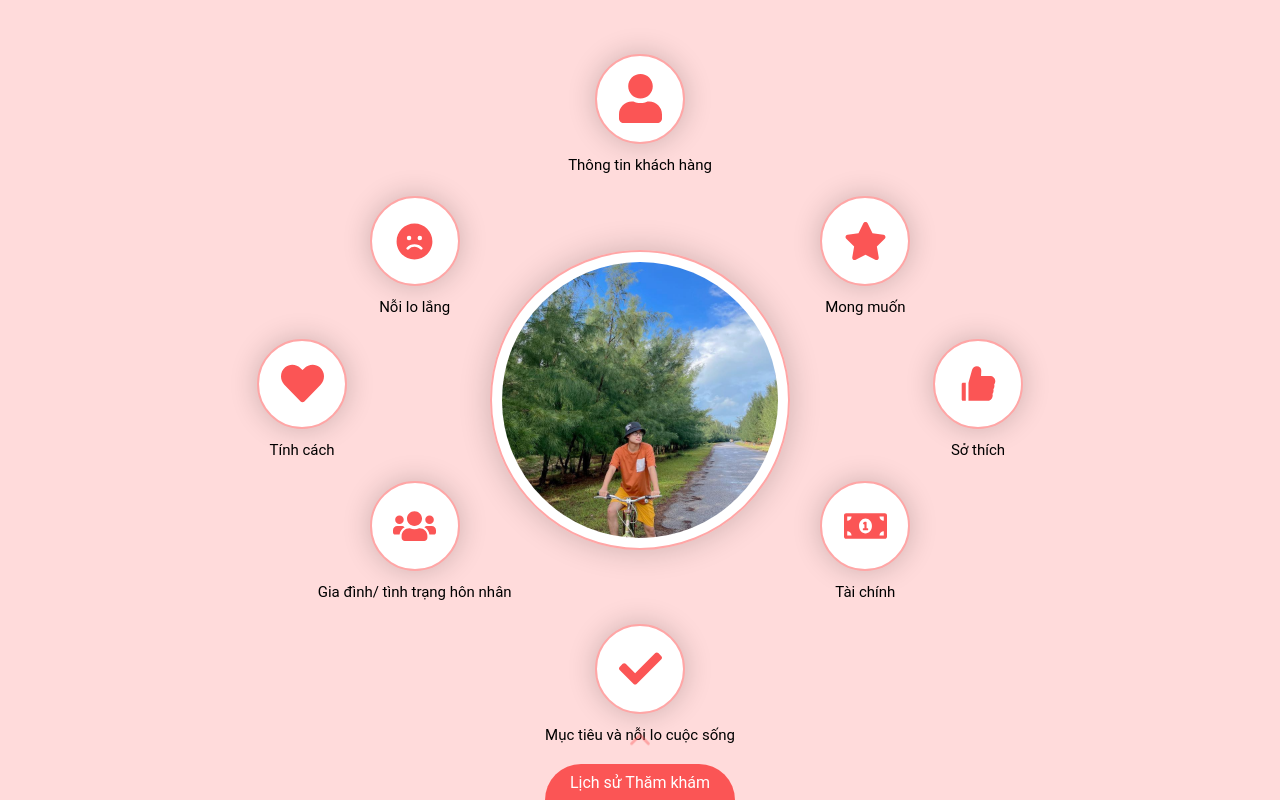
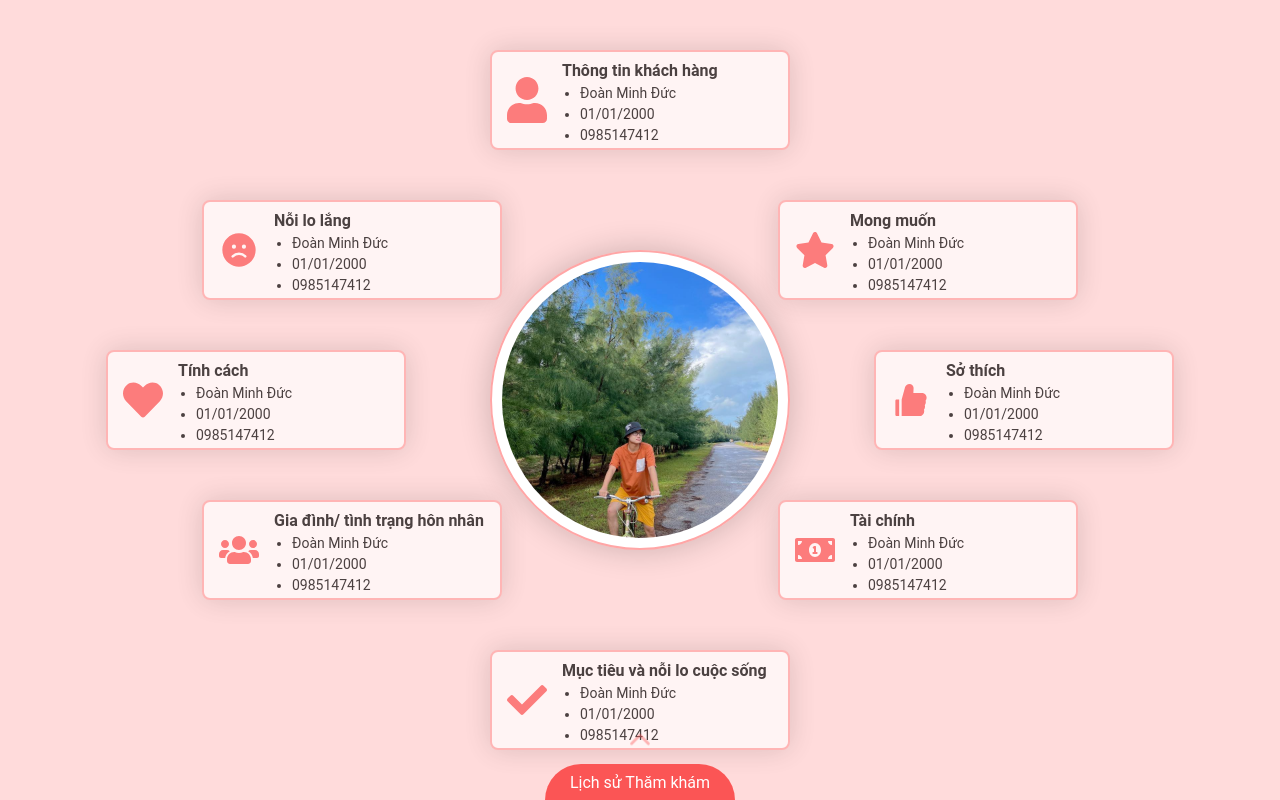
Before and after one commit to teamcodeSCI/customer-portrait, a React (Create React App) app: page / in a window 1280 px wide. Built offline with nearby package versions, Linux system fonts and the light colour scheme.

Commit message:
first commit

```diff
--- a/src/App.tsx
+++ b/src/App.tsx
@@ -71,166 +71,198 @@ function App() {
           </motion.div>
         </div>
         <div className={style['row']}>
-          <button
-            onClick={handleOpenProfile}
-            data-tooltip-id="profile-tooltip"
-            data-tooltip-html={`<ul style="${tooltipStyle}">
-                <li>Họ tên: ${profileData.name}</li>
-                <li>Ngày sinh:  ${profileData.birth}</li>
-                <li>Địa chỉ: ${profileData.address}</li>
-                <li>Số điện thoại: ${profileData.phone}</li>
-                <li>Email: ${profileData.email}</li>
-                <li>Nghề nghiệp: ${profileData.job}</li>
-                <li>Trạng thái: ${profileData.status}</li>
-              </ul>`}
-            data-tooltip-delay-show={0}
-          >
-            <motion.div
+          <div className={style['position']}>
+            <motion.button
               initial={{ scale: 0 }}
               animate={{ scale: 1 }}
               transition={{ delay: 0.2 }}
-              className={style['icon']}
+              onClick={handleOpenProfile}
             >
               <img width={40} height={40} src={`${process.env.PUBLIC_URL}/assets/icons/user.svg`} alt="" />
-            </motion.div>
-            <motion.div
-              initial={{ translateY: -20, opacity: 0 }}
-              animate={{ translateY: 0, opacity: 1 }}
-              transition={{ delay: 1.8 }}
-            >
+
+              <div className={style['content']}>
                 <span>Thông tin khách hàng</span>
-            </motion.div>
-          </button>
-          <Tooltip id="profile-tooltip" />
+                <ul>
+                  <li>{profileData.name}</li>
+                  <li>{profileData.birth}</li>
+                  <li>{profileData.phone}</li>
+                  <li>{profileData.email}</li>
+                  <li>{profileData.address}</li>
+                  <li>{profileData.job}</li>
+                  <li>{profileData.status}</li>
+                </ul>
+              </div>
+            </motion.button>
+          </div>
         </div>
         <div className={style['row']}>
-          <button onClick={handleOpenWorries}>
-            <motion.div
+          <div className={style['position']}>
+            <motion.button
               initial={{ scale: 0 }}
               animate={{ scale: 1 }}
-              transition={{ delay: 1.6 }}
-              className={style['icon']}
+              transition={{ delay: 0.2 }}
+              onClick={handleOpenWorries}
             >
               <img width={40} height={40} src={`${process.env.PUBLIC_URL}/assets/icons/sad.svg`} alt="" />
-            </motion.div>
-            <motion.div
-              initial={{ translateY: -20, opacity: 0 }}
-              animate={{ translateY: 0, opacity: 1 }}
-              transition={{ delay: 3.2 }}
-            >
+              <div className={style['content']}>
                 <span>Nỗi lo lắng</span>
-            </motion.div>
-          </button>
-          <button onClick={handleOpenDesire}>
-            <motion.div
+                <ul>
+                  <li>{profileData.name}</li>
+                  <li>{profileData.birth}</li>
+                  <li>{profileData.phone}</li>
+                  <li>{profileData.email}</li>
+                  <li>{profileData.address}</li>
+                  <li>{profileData.job}</li>
+                  <li>{profileData.status}</li>
+                </ul>
+              </div>
+            </motion.button>
+          </div>
+          <div className={style['position']}>
+            <motion.button
               initial={{ scale: 0 }}
               animate={{ scale: 1 }}
-              transition={{ delay: 0.4 }}
-              className={style['icon']}
+              transition={{ delay: 0.2 }}
+              onClick={handleOpenDesire}
             >
               <img width={40} height={40} src={`${process.env.PUBLIC_URL}/assets/icons/star.svg`} alt="" />
-            </motion.div>
-            <motion.div
-              initial={{ translateY: -20, opacity: 0 }}
-              animate={{ translateY: 0, opacity: 1 }}
-              transition={{ delay: 2 }}
-            >
+
+              <div className={style['content']}>
                 <span>Mong muốn</span>
-            </motion.div>
-          </button>
+                <ul>
+                  <li>{profileData.name}</li>
+                  <li>{profileData.birth}</li>
+                  <li>{profileData.phone}</li>
+                  <li>{profileData.email}</li>
+                  <li>{profileData.address}</li>
+                  <li>{profileData.job}</li>
+                  <li>{profileData.status}</li>
+                </ul>
+              </div>
+            </motion.button>
+          </div>
         </div>
         <div className={style['row']}>
-          <button onClick={handleOpenPersonality}>
-            <motion.div
+          <div className={style['position']}>
+            <motion.button
               initial={{ scale: 0 }}
               animate={{ scale: 1 }}
-              transition={{ delay: 1.4 }}
-              className={style['icon']}
+              transition={{ delay: 0.2 }}
+              onClick={handleOpenPersonality}
             >
               <img width={40} height={40} src={`${process.env.PUBLIC_URL}/assets/icons/heart.svg`} alt="" />
-            </motion.div>
-            <motion.div
-              initial={{ translateY: -20, opacity: 0 }}
-              animate={{ translateY: 0, opacity: 1 }}
-              transition={{ delay: 3 }}
-            >
+
+              <div className={style['content']}>
                 <span>Tính cách</span>
-            </motion.div>
-          </button>
-          <button></button>
-          <button onClick={handleOpenHobby}>
-            <motion.div
+                <ul>
+                  <li>{profileData.name}</li>
+                  <li>{profileData.birth}</li>
+                  <li>{profileData.phone}</li>
+                  <li>{profileData.email}</li>
+                  <li>{profileData.address}</li>
+                  <li>{profileData.job}</li>
+                  <li>{profileData.status}</li>
+                </ul>
+              </div>
+            </motion.button>
+          </div>
+          <div className={style['position']}></div>
+          <div className={style['position']}>
+            <motion.button
               initial={{ scale: 0 }}
               animate={{ scale: 1 }}
-              transition={{ delay: 0.6 }}
-              className={style['icon']}
+              transition={{ delay: 0.2 }}
+              onClick={handleOpenHobby}
             >
               <img width={40} height={40} src={`${process.env.PUBLIC_URL}/assets/icons/like.svg`} alt="" />
-            </motion.div>
-            <motion.div
-              initial={{ translateY: -20, opacity: 0 }}
-              animate={{ translateY: 0, opacity: 1 }}
-              transition={{ delay: 2.2 }}
-            >
+
+              <div className={style['content']}>
                 <span>Sở thích</span>
-            </motion.div>
-          </button>
+                <ul>
+                  <li>{profileData.name}</li>
+                  <li>{profileData.birth}</li>
+                  <li>{profileData.phone}</li>
+                  <li>{profileData.email}</li>
+                  <li>{profileData.address}</li>
+                  <li>{profileData.job}</li>
+                  <li>{profileData.status}</li>
+                </ul>
+              </div>
+            </motion.button>
+          </div>
         </div>
         <div className={style['row']}>
-          <button onClick={handleOpenFamily}>
-            <motion.div
+          <div className={style['position']}>
+            <motion.button
               initial={{ scale: 0 }}
               animate={{ scale: 1 }}
-              transition={{ delay: 1.2 }}
-              className={style['icon']}
+              transition={{ delay: 0.2 }}
+              onClick={handleOpenFamily}
             >
               <img width={40} height={40} src={`${process.env.PUBLIC_URL}/assets/icons/users.svg`} alt="" />
-            </motion.div>
 
-            <motion.div
-              initial={{ translateY: -20, opacity: 0 }}
-              animate={{ translateY: 0, opacity: 1 }}
-              transition={{ delay: 2.8 }}
-            >
+              <div className={style['content']}>
                 <span>Gia đình/ tình trạng hôn nhân</span>
-            </motion.div>
-          </button>
-          <button onClick={handleOpenFinance}>
-            <motion.div
+                <ul>
+                  <li>{profileData.name}</li>
+                  <li>{profileData.birth}</li>
+                  <li>{profileData.phone}</li>
+                  <li>{profileData.email}</li>
+                  <li>{profileData.address}</li>
+                  <li>{profileData.job}</li>
+                  <li>{profileData.status}</li>
+                </ul>
+              </div>
+            </motion.button>
+          </div>
+          <div className={style['position']}>
+            <motion.button
               initial={{ scale: 0 }}
               animate={{ scale: 1 }}
-              transition={{ delay: 0.8 }}
-              className={style['icon']}
+              transition={{ delay: 0.2 }}
+              onClick={handleOpenFinance}
             >
               <img width={40} height={40} src={`${process.env.PUBLIC_URL}/assets/icons/money.svg`} alt="" />
-            </motion.div>
-            <motion.div
-              initial={{ translateY: -20, opacity: 0 }}
-              animate={{ translateY: 0, opacity: 1 }}
-              transition={{ delay: 2.4 }}
-            >
+
+              <div className={style['content']}>
                 <span>Tài chính</span>
-            </motion.div>
-          </button>
+                <ul>
+                  <li>{profileData.name}</li>
+                  <li>{profileData.birth}</li>
+                  <li>{profileData.phone}</li>
+                  <li>{profileData.email}</li>
+                  <li>{profileData.address}</li>
+                  <li>{profileData.job}</li>
+                  <li>{profileData.status}</li>
+                </ul>
+              </div>
+            </motion.button>
+          </div>
         </div>
         <div className={style['row']}>
-          <button onClick={handleOpenTarget}>
-            <motion.div
+          <div className={style['position']}>
+            <motion.button
               initial={{ scale: 0 }}
               animate={{ scale: 1 }}
-              transition={{ delay: 1 }}
-              className={style['icon']}
+              transition={{ delay: 0.2 }}
+              onClick={handleOpenTarget}
             >
               <img width={40} height={40} src={`${process.env.PUBLIC_URL}/assets/icons/check.svg`} alt="" />
-            </motion.div>
-            <motion.div
-              initial={{ translateY: -20, opacity: 0 }}
-              animate={{ translateY: 0, opacity: 1 }}
-              transition={{ delay: 2.6 }}
-            >
+
+              <div className={style['content']}>
                 <span>Mục tiêu và nỗi lo cuộc sống</span>
-            </motion.div>
-          </button>
+                <ul>
+                  <li>{profileData.name}</li>
+                  <li>{profileData.birth}</li>
+                  <li>{profileData.phone}</li>
+                  <li>{profileData.email}</li>
+                  <li>{profileData.address}</li>
+                  <li>{profileData.job}</li>
+                  <li>{profileData.status}</li>
+                </ul>
+              </div>
+            </motion.button>
+          </div>
         </div>
       </div>
       <div className={style['controlBtn']} onClick={handleOpenHistory}>
--- a/src/app.module.scss
+++ b/src/app.module.scss
@@ -17,6 +17,7 @@
     transform: translateY(0px);
   }
 }
+
 .app {
   min-height: 100vh;
   display: flex;
@@ -30,7 +31,7 @@
     display: flex;
     flex-direction: column;
     align-items: center;
-    gap: 20px;
+    gap: 50px;
     .profile {
       position: absolute;
       left: 50%;
@@ -53,29 +54,44 @@
     .row {
       width: 100%;
       display: flex;
-      justify-content: space-evenly;
+      justify-content: space-around;
     }
-    button {
+    .position {
       width: 80%;
-      max-width: 200px;
-      padding: 0;
-      border: none;
-      background: none;
-      cursor: pointer;
-      .icon {
+      max-width: 300px;
+      height: 100px;
+      position: relative;
+      button {
+        position: absolute;
+        top: 0;
+        width: 100%;
+        padding: 7px 15px;
+        cursor: pointer;
+        display: flex;
         border: 2px solid var(--primary-border-color);
-        border-radius: 50%;
-
-        width: 90px;
-        height: 90px;
-        display: flex;
-        align-items: center;
-        justify-content: center;
-        margin: 0 auto 10px;
+        border-radius: 8px;
+        height: 100%;
         background: #fff;
         box-shadow: 0 0 29px rgba(0, 0, 0, 0.2);
+        gap: 15px;
+        align-items: center;
+        text-align: start;
+        overflow: hidden;
+        transition: all 0.2s linear;
+        opacity: 0.7;
+        &:hover {
+          height: max-content;
+          z-index: 10;
+          align-items: flex-start;
+          opacity: 1;
+          img {
+            margin-top: 20px;
+          }
+        }
         img {
           display: block;
+          max-width: 40px;
+          min-width: 40px;
           width: 50%;
           height: auto;
         }
@@ -84,11 +100,20 @@
             animation: spin 0.5s linear;
           }
         }
-      }
-
-      span {
-        display: block;
-        color: #000;
+        .content {
+          overflow: hidden;
+          align-self: self-start;
+          ul {
+            padding-left: 18px;
+            font-size: 14px;
+            margin: 0px 0;
+          }
+          span {
+            display: block;
+            font-size: 16px;
+            font-weight: 600;
+          }
+        }
       }
     }
   }
```
Lines whose indentation alone changed are shown as unchanged.
